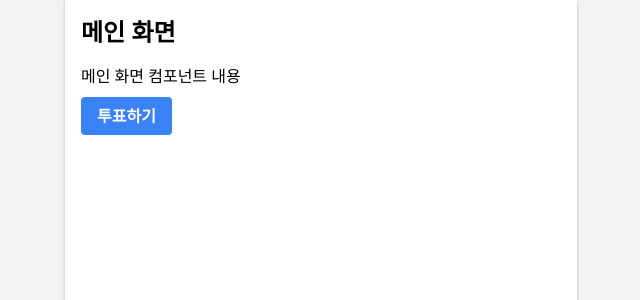
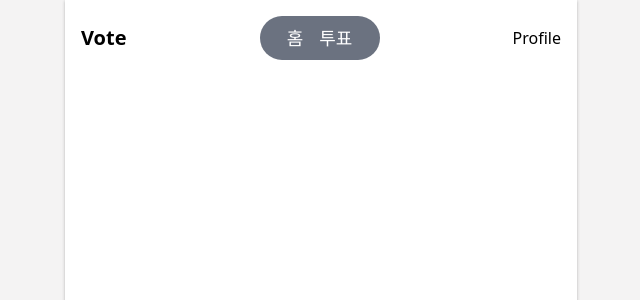
Before and after one commit to BOOPINION/Vote-FE2, a React (Create React App) app: page / in a window 1280 px wide. Shown: the top 300 px of the page, without its empty margins (319-959 px from the left). Built offline with nearby package versions, Linux system fonts and the light colour scheme.

Commit message:
✨ 헤더 요소 배치 작업
헤더 요소 배치 작업

```diff
--- a/src/components/Header.tsx
+++ b/src/components/Header.tsx
@@ -1,4 +1,17 @@
 import React from "react";
-export default function Header() {
-  return <div>헤로나 보여? 제발</div>;
-}
+
+const Header: React.FC = () => {
+  return (
+    <div className="flex w-auto justify-between items-center m-4">
+      <div className="text-xl font-bold">Vote</div>
+      <button className="w-1/4 bg-gray-500 rounded-full">
+        <div className="flex justify-center items-center h-auto flex rounded-full text-lg">
+          <div className="m-2 text-white">홈</div>
+          <div className="m-2 text-white text-lg">투표</div>
+        </div>
+      </button>
+      <button>Profile</button>
+    </div>
+  );
+};
+export default Header;
--- a/src/pages/mainHome.tsx
+++ b/src/pages/mainHome.tsx
@@ -1,16 +1,8 @@
-import React from 'react';
-import { Link } from 'react-router-dom';
+import React from "react";
 
+import Header from "../components/Header";
 const MainHome: React.FC = () => {
-  return (
-    <div className="p-4">
-      <h1 className="text-2xl font-bold mb-4">메인 화면</h1>
-      <p className="mb-4">메인 화면 컴포넌트 내용</p>
-      <Link to="/vote-result" className="bg-blue-500 hover:bg-blue-700 text-white font-bold py-2 px-4 rounded">
-        투표하기
-      </Link>
-    </div>
-  );
-}
+  return <Header />;
+};
 
 export default MainHome;
```
